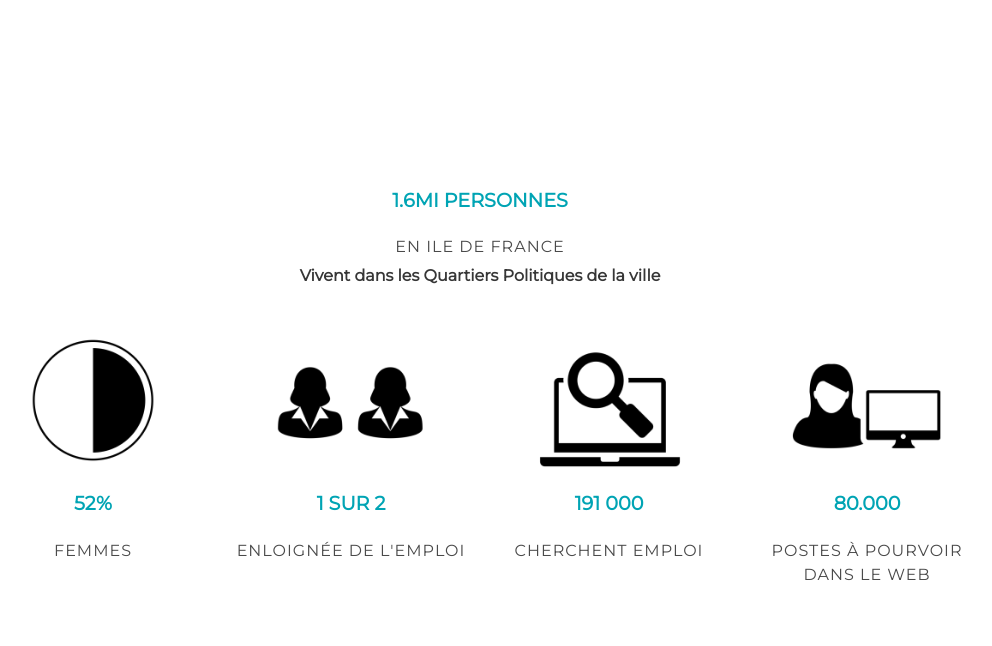
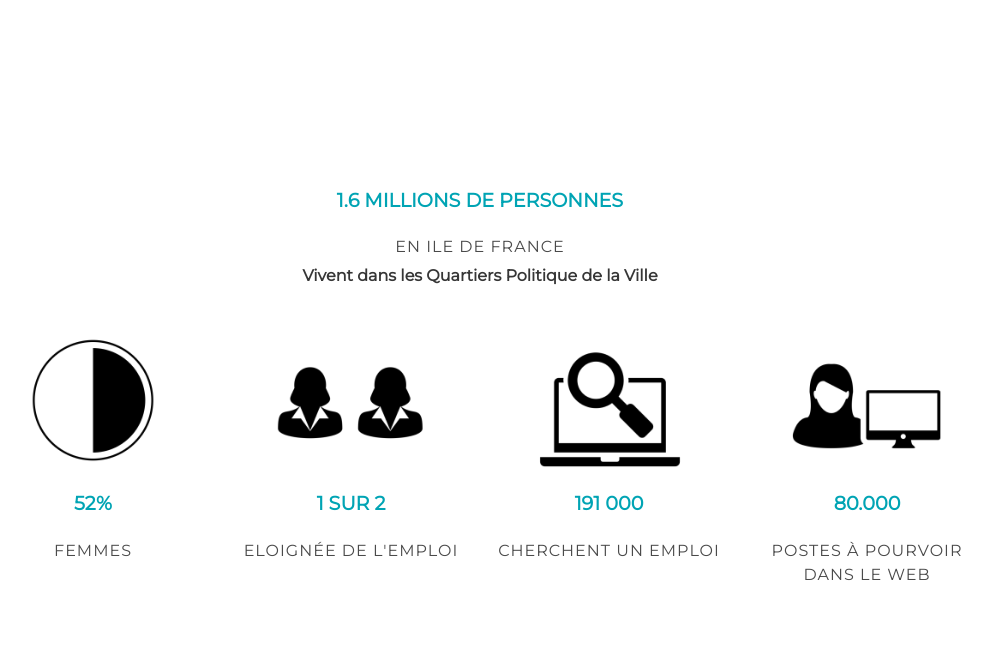
Before and after one commit to descodeuses/site, a PHP site: page /indexxx.php in a window 1280 px wide; the page is wider, and only the part inside the window is pictured. Shown: the part 876-1522 px from the top of that part, without its empty margins (160-1152 px from the left). Run offline with PHP 8.4, Linux system fonts and the light colour scheme; some libraries are stand-ins or nearby versions.

Commit message:
correction fautes

```diff
--- a/index.php
+++ b/index.php
@@ -24,7 +24,7 @@
            <div class="section has-text-centered">
                <h2 class="title title-vert "> 1.6 millions de personnes</h2>
                <p class="heading">en ile de france</p>
-               <p class="heading"><strong>Vivent dans les Quartiers Politiques de la ville</strong></p>
+               <p class="heading"><strong>Vivent dans les Quartiers Politique de la Ville</strong></p>
            </div>
            <div class="columns">
                <div class="column is-3">
@@ -52,7 +52,7 @@
                    <div class="has-text-centered">
                        <img src="assets/images/femmeordi2.png" alt="Icon poste à pouvoir">
                        <h2 class="title title-vert ">80.000</h2>
-                       <p class="heading">Postes à pourvoir dans le web</p>
+                       <p class="heading">Postes à pourvoir dans le numérique</p>
                    </div>
                </div>
            </div>
--- a/indexxx.php
+++ b/indexxx.php
@@ -20,9 +20,9 @@
      <section class="section container is-medium numbers">
          <div class="hero is-medium">
             <div class="section has-text-centered">
-                <h2 class="title title-vert "> 1.6mi personnes</h2>
+                <h2 class="title title-vert "> 1.6 millions de personnes</h2>
                 <p class="heading">en ile de france</p>
-                <p><strong>Vivent dans les Quartiers Politiques de la ville</strong></p>
+                <p><strong>Vivent dans les Quartiers Politique de la Ville</strong></p>
             </div>
             <div class="columns">
                 <div class="column">
@@ -36,14 +36,14 @@
                     <div class="has-text-centered">
                         <img src="assets/images/deuxfemmes2.png" alt="Icon poste à pouvoir">
                         <h2 class="title title-vert ">1 sur 2</h2>
-                        <p class="heading">Enloignée de l'emploi</p>
+                        <p class="heading">Eloignée de l'emploi</p>
                     </div>
                 </div>
                 <div class="column">
                     <div class="has-text-centered">
                         <img src="assets/images/loupeordinateur2.png" alt="Icon poste à pouvoir">
                         <h2 class="title title-vert ">191 000</h2>
-                        <p class="heading">cherchent emploi</p>
+                        <p class="heading">cherchent un emploi</p>
                     </div>
                 </div>
                 <div class="column">
@@ -115,7 +115,7 @@
                  <div>
                      <p><span>Michelson <br>
                          Novaes Santos Nantier</span></p>
-                     <p>Co-fondateurs</p>
+                     <p>Co-fondateur</p>
                  </div>
                  <div class="rs">
                      <ul>
--- a/layout/top.php
+++ b/layout/top.php
@@ -5,7 +5,7 @@
         <meta name="viewport" content="width=device-width, initial-scale=1">
         <title>Descodeuses</title>
 
-        <meta name="description" content="Association dont l’ambition est de favoriser l’inclusion des femmes dans le secteur informatique, et ce par la formation, la vulgarisation et la communication." />
+        <meta name="description" content="DesCodeuses est une startup sociale, issue des quartiers populaires. La mission de DesCodeuses est d'accompagner les femmes issues des Quartiers Politique de la Ville vers l'emploi numérique, grâce à un parcours d'accompagnement innovant et une pédagogie adaptée. Formées au métier du développement web, en école et en stage, les apprenantes bénéficient d'un parcours en 4 étapes, de l'accompagnement social jusqu'au retour à l'emploi." />
         <meta name="Keywords" content="Ecole de code, développement web, siteweb, développeuse, développeur, html, css, language web">
         <meta name="Identifier-Url" content="www.descodeuses.org">
         <meta name="Category" content="internet">
```
Also changed, not shown: form.php (line endings or trailing spaces).
